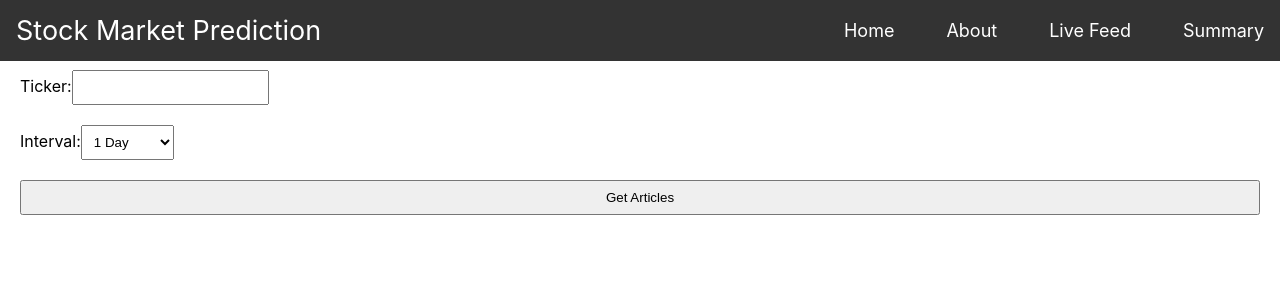
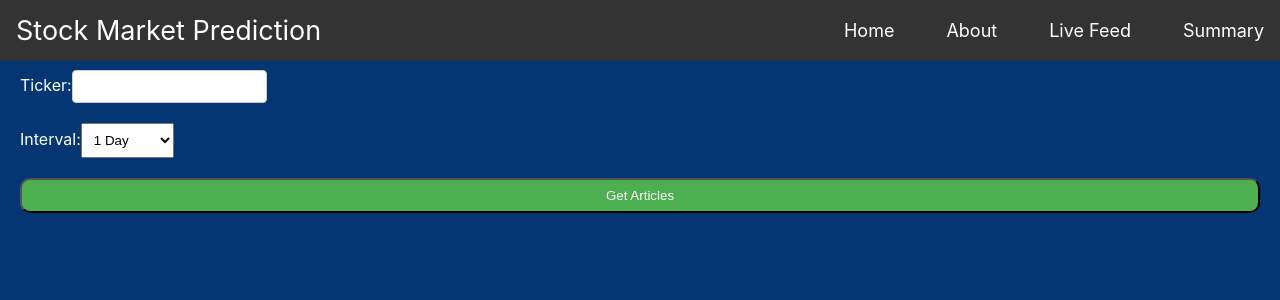
Before and after one commit to maanvi24/Data_Mining_Project, a React (Create React App) app in the folder Website/: page /live-feed in a window 1280 px wide. Shown: the top 300 px of the page. Built offline with nearby package versions, Linux system fonts and the light colour scheme.

Commit message:
update the color of the livefeed

```diff
--- a/Website/src/Pages/LiveFeed.js
+++ b/Website/src/Pages/LiveFeed.js
@@ -1,6 +1,7 @@
 
 import React, { useState } from 'react';
 import axios from 'axios';
+document.body.style.backgroundColor = '#033673';
 const styles = {
   liveFeedContainer: {
     margin: '20px',
@@ -12,11 +13,14 @@ const styles = {
     marginBottom: '20px',
   },
   label: {
+    color: 'white',
     marginBottom: '10px',
   },
   input: {
     marginBottom: '10px',
     padding: '8px',
+    border: '1px solid #ccc',
+    borderRadius: '4px',
   },
   select: {
     marginBottom: '10px',
@@ -27,6 +31,10 @@ const styles = {
     padding: '8px',
     cursor: 'pointer',
     transition: 'background-color 0.3s',
+    backgroundColor: '#4caf50',
+    color: 'white',
+    borderRadius: '10px',
+
   },
   link: {
     color: '#007BFF',
```
